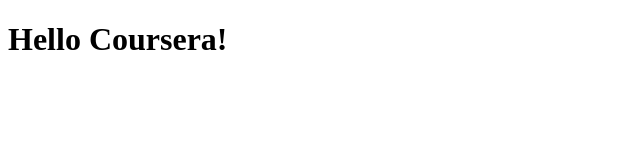
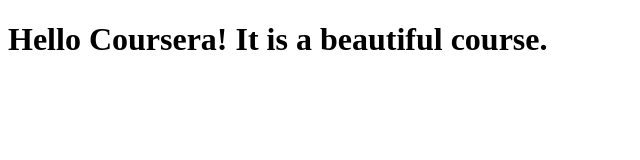
Before and after one commit to tobiaslavely/coursera-test, a plain HTML site: page site/index.html in a window 1280 px wide. Shown: the whole page, without its empty margins (0-640 px from the left). Drawn offline with Linux system fonts and the light colour scheme.

Commit message:
Small Addition To Our Page Content.

```diff
--- a/site/index.html
+++ b/site/index.html
@@ -4,6 +4,6 @@
 	<title>Hello Coursera!</title>
 </head>
 <body>
-<h1>Hello Coursera!</h1>
+<h1>Hello Coursera! It is a beautiful course.</h1>
 </body>
 </html>
```
